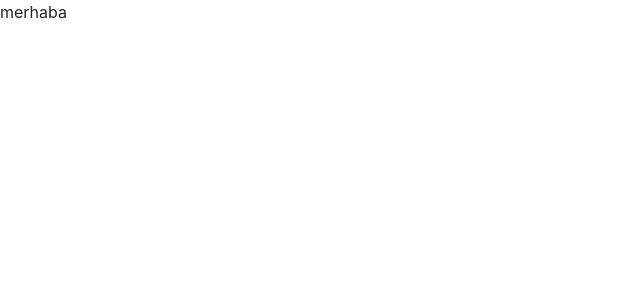
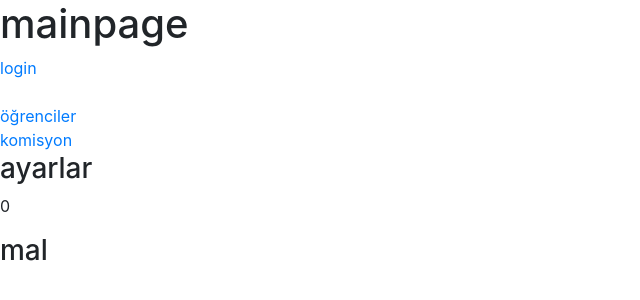
Before and after one commit to zulfikarbey/staj-frontend, a React (Create React App) app: page / in a window 1280 px wide. Shown: the top 300 px of the page, without its empty margins (0-640 px from the left). Built offline with nearby package versions, Linux system fonts and the light colour scheme.

Commit message:
added router and auth system

```diff
--- a/package.json
+++ b/package.json
@@ -10,7 +10,10 @@
     "react": "^17.0.1",
     "react-bootstrap": "^1.4.0",
     "react-dom": "^17.0.1",
+    "react-redux": "^7.2.2",
+    "react-router-dom": "^5.2.0",
     "react-scripts": "4.0.0",
+    "redux": "^4.0.5",
     "web-vitals": "^0.2.4"
   },
   "scripts": {
--- a/src/App.js
+++ b/src/App.js
@@ -1,5 +1,119 @@
-import React from "react";
+import React, { useState } from "react";
+import { BrowserRouter as Router, Switch, Route, Link } from "react-router-dom";
+
+import { useSelector, useDispatch } from "react-redux";
+
+import Mal from "./Views/mal";
+import Settings from "./Views/settings";
+import LoginPage from "./Views/log-in";
+
+const studentSubRoute = [
+  { path: "/student", exact: true, component: Student },
+  { path: "/student/settings", component: Settings },
+  { path: "/student/mal", component: Mal },
+];
+
+const commissionSubRoute = [
+  { path: "/commission", exact: true, component: Commission },
+  { path: "/commission/settings", component: Settings },
+  { path: "/commission/mal", component: Mal },
+];
 
 export default function App() {
-  return <div>merhaba</div>;
+  const auth = useSelector((state) => state.auth);
+  console.log(auth);
+  return (
+    <Router>
+      <Switch>
+        <Route exact={true} path="/">
+          <Main />
+        </Route>
+
+        {auth.isLogin ? (
+          auth.isCommission ? (
+            commissionSubRoute.map((route, i) => (
+              <RouteCreator key={i} {...route} />
+            ))
+          ) : (
+            studentSubRoute.map((route, i) => (
+              <RouteCreator key={i} {...route} />
+            ))
+          )
+        ) : (
+          <Route path="/login">
+            <LoginPage />
+          </Route>
+        )}
+
+        <Route path="*">
+          <NoMatch />
+        </Route>
+      </Switch>
+    </Router>
+  );
 }
+
+function RouteCreator(route) {
+  return (
+    <Route
+      path={route.path}
+      render={(props) => <route.component {...props} routes={route.routes} />}
+    />
+  );
+}
+
+function Commission() {
+  const dispatch = useDispatch();
+
+  return (
+    <div>
+      <Link to="/">main</Link>
+      <Link to="/commission/settings">ayarlar</Link>
+      <Link to="/" onClick={() => dispatch({ type: "LOG_OUT" })}>
+        ÇIKIŞ YAPIYORUM
+      </Link>
+
+      <h3>komisyon sayfası</h3>
+    </div>
+  );
+}
+
+function Student() {
+  const dispatch = useDispatch();
+  return (
+    <div>
+      <Link to="/">main</Link>
+      <Link to="/student/settings">ayarlar</Link>
+      <Link to="/" onClick={() => dispatch({ type: "LOG_OUT" })}>
+        Çıkış yapıyoruz
+      </Link>
+      <h3>Öğrenciler sayfası</h3>
+    </div>
+  );
+}
+
+function NoMatch() {
+  return (
+    <div>
+      <Link to="/">main</Link>
+      <h3>Bulamadım sayfası</h3>
+    </div>
+  );
+}
+
+function Main() {
+  return (
+    <div>
+      <h1>mainpage</h1>
+
+      <Link to={"/login"}>login</Link>
+      <br />
+      <br />
+      <Link to={"/student"}>öğrenciler</Link>
+      <br />
+      <Link to={"/commission"}>komisyon</Link>
+      <Settings />
+      <Mal />
+    </div>
+  );
+}
--- /dev/null
+++ b/src/Views/log-in.js
@@ -0,0 +1,30 @@
+import { useDispatch } from "react-redux";
+
+import { useHistory } from "react-router-dom";
+
+export default function LoginPage() {
+  let history = useHistory();
+
+  const dispatch = useDispatch();
+  return (
+    <div>
+      <h3>bura login sayfası</h3>
+      <button
+        onClick={() => {
+          dispatch({ type: "SET_STUDENT", payload: "öğrencitokeni" });
+          history.push("/");
+        }}
+      >
+        öğrenci
+      </button>
+      <button
+        onClick={() => {
+          dispatch({ type: "SET_COMMISSION", payload: "hocatokeni" });
+          history.push("/");
+        }}
+      >
+        hoca
+      </button>
+    </div>
+  );
+}
--- /dev/null
+++ b/src/Views/mal.js
@@ -0,0 +1,11 @@
+import { useSelector, useDispatch } from "react-redux";
+
+export default function Mal() {
+  const counter = useSelector((state) => state.counter);
+  const dispatch = useDispatch();
+  return (
+    <div>
+      <h3>mal</h3>
+    </div>
+  );
+}
--- /dev/null
+++ b/src/Views/settings.js
@@ -0,0 +1,11 @@
+import { useSelector } from "react-redux";
+
+export default function Settings() {
+  const counter = useSelector((state) => state.counter);
+  return (
+    <div>
+      <h3>ayarlar</h3>
+      <p>{counter}</p>
+    </div>
+  );
+}
--- a/src/index.js
+++ b/src/index.js
@@ -1,11 +1,18 @@
 import React from "react";
 import ReactDOM from "react-dom";
+import { Provider } from "react-redux";
+import { store } from "./redux/configureStore";
 
 import App from "./App";
 import reportWebVitals from "./reportWebVitals";
 import "bootstrap/dist/css/bootstrap.min.css";
 
-ReactDOM.render(<App />, document.getElementById("root"));
+ReactDOM.render(
+  <Provider store={store}>
+    <App />
+  </Provider>,
+  document.getElementById("root")
+);
 
 // If you want to start measuring performance in your app, pass a function
 // to log results (for example: reportWebVitals(console.log))
--- /dev/null
+++ b/src/redux/Modules/auth.js
@@ -0,0 +1,33 @@
+const initialState = {
+  isLogin: false,
+  isCommission: false,
+  token: "",
+};
+
+export default function auth(state = initialState, action) {
+  switch (action.type) {
+    case "SET_STUDENT":
+      const setStudent = {
+        isLogin: true,
+        isCommission: false,
+        token: action.payload,
+      };
+      return setStudent;
+    case "SET_COMMISSION":
+      const setCommission = {
+        isLogin: true,
+        isCommission: true,
+        token: action.payload,
+      };
+      return setCommission;
+    case "LOG_OUT":
+      const logOut = {
+        isLogin: false,
+        isCommission: false,
+        token: "",
+      };
+      return logOut;
+    default:
+      return state;
+  }
+}
--- /dev/null
+++ b/src/redux/Modules/counter.js
@@ -0,0 +1,10 @@
+export default function counter(state = 0, action) {
+  switch (action.type) {
+    case "INCREMENT":
+      return state + 1;
+    case "DECREMENT":
+      return state - 1;
+    default:
+      return state;
+  }
+}
--- /dev/null
+++ b/src/redux/Modules/index.js
@@ -0,0 +1,8 @@
+import { combineReducers } from "redux";
+import auth from "./auth";
+import counter from "./counter";
+
+export default combineReducers({
+  auth,
+  counter,
+});
--- /dev/null
+++ b/src/redux/configureStore.js
@@ -0,0 +1,4 @@
+import { createStore } from "redux";
+import reducer from "./Modules/index";
+
+export const store = createStore(reducer);
```
Also changed, not shown: 1 other file (tests, documents, lock files or other folders).
